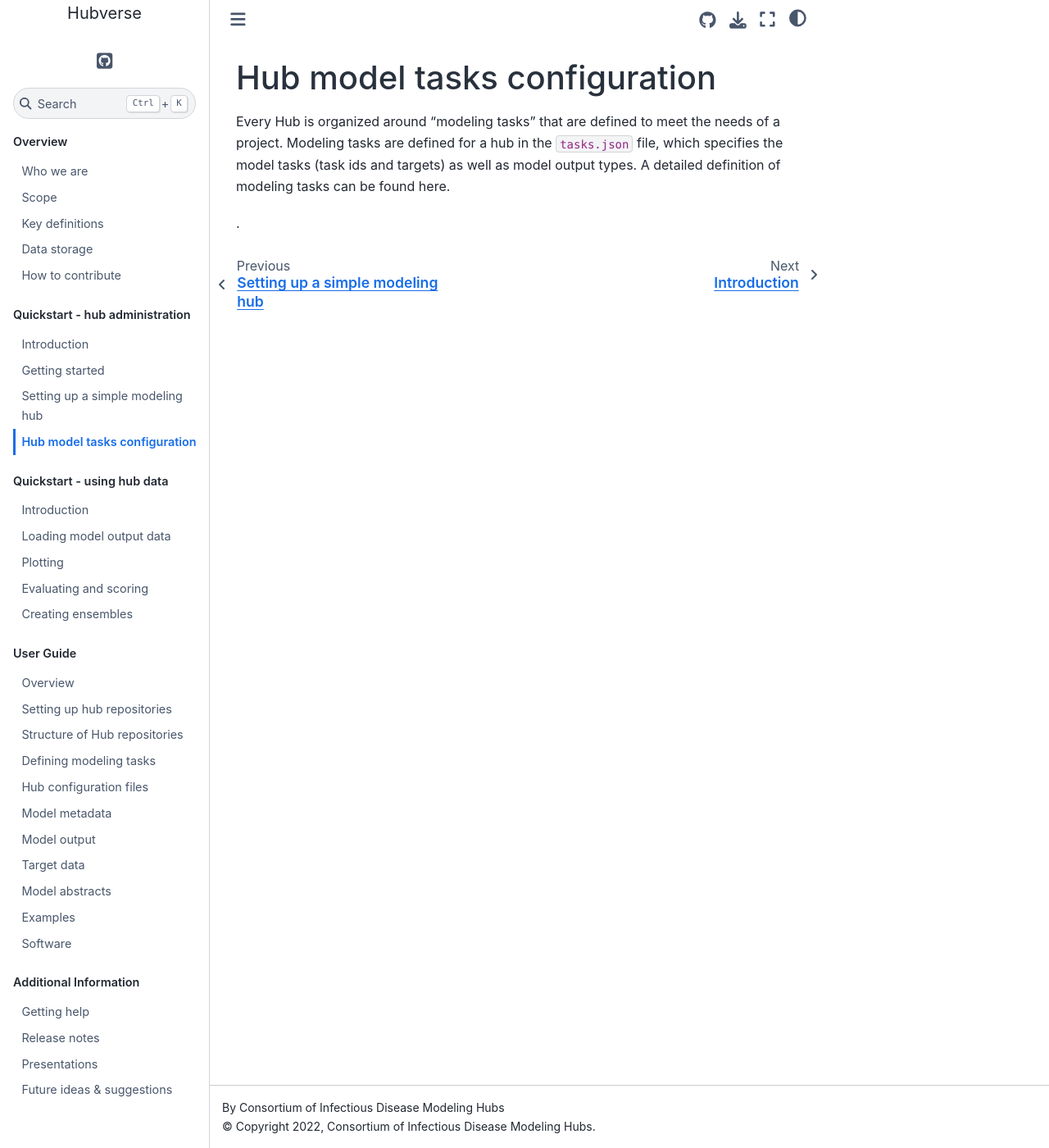
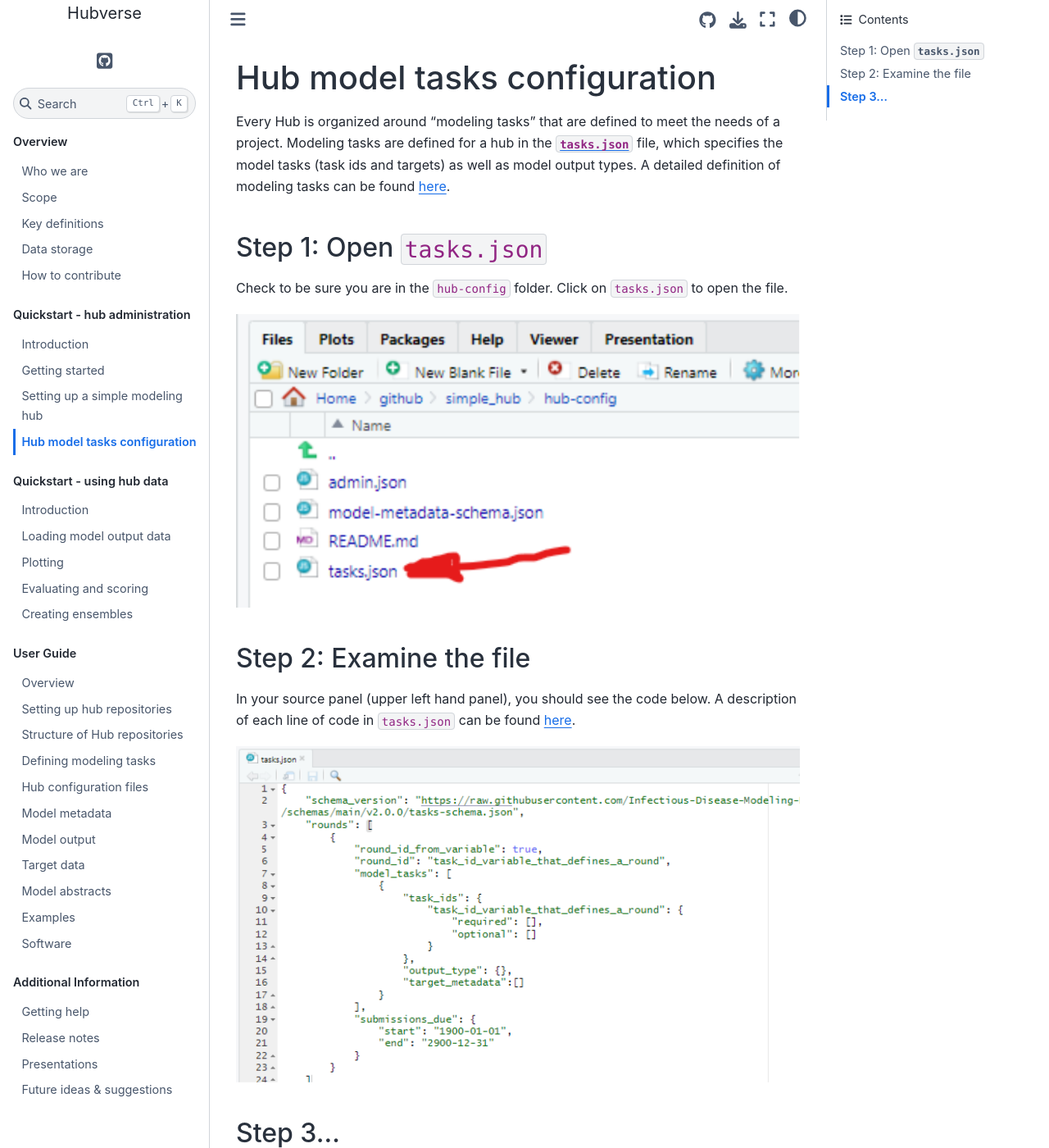
Before and after one commit to hubverse-org/hubDocs, a Sphinx documentation site: the page built from docs/source/quickstart-hub-admin/tasks-config.md, in a window 1280 px wide and 1400 px high. Shown: the whole window at 82% size. Built offline with Sphinx 7.4.7 and the Sphinx Book theme 1.1.4, drawn with Linux system fonts in a browser that asks for light colours; pages that are not in the unit, such as notebooks, are missing from menus.

Commit message:
Update tasks-config.md

```diff
--- a/docs/source/quickstart-hub-admin/tasks-config.md
+++ b/docs/source/quickstart-hub-admin/tasks-config.md
@@ -1,5 +1,17 @@
 # Hub model tasks configuration
 
-Every Hub is organized around "modeling tasks" that are defined to meet the needs of a project. Modeling tasks are defined for a hub in the `tasks.json` file, which specifies the model tasks (task ids and targets) as well as model output types. A detailed definition of modeling tasks can be found here.
+Every Hub is organized around "modeling tasks" that are defined to meet the needs of a project. Modeling tasks are defined for a hub in the [`tasks.json`](../user-guide/hub-config.md#model-tasks-tasks-json-interactive-schema) file, which specifies the model tasks (task ids and targets) as well as model output types. A detailed definition of modeling tasks can be found [here](../user-guide/tasks.md).
 
-.
+## Step 1: Open `tasks.json`
+
+Check to be sure you are in  the `hub-config` folder. Click on `tasks.json` to open the file.
+
+![Screenshot of how to open tasks.json file in RStudio](../images/tasks_json.png)
+
+## Step 2: Examine the file
+
+In your source panel (upper left hand panel), you should see the code below. A description of each line of code in `tasks.json` can be found [here](../user-guide/hub-config.md#model-tasks-tasks-json-interactive-schema).
+
+![Screenshot of how to open tasks.json file in RStudio](../images/tasks_schema.png)
+
+## Step 3...
```
